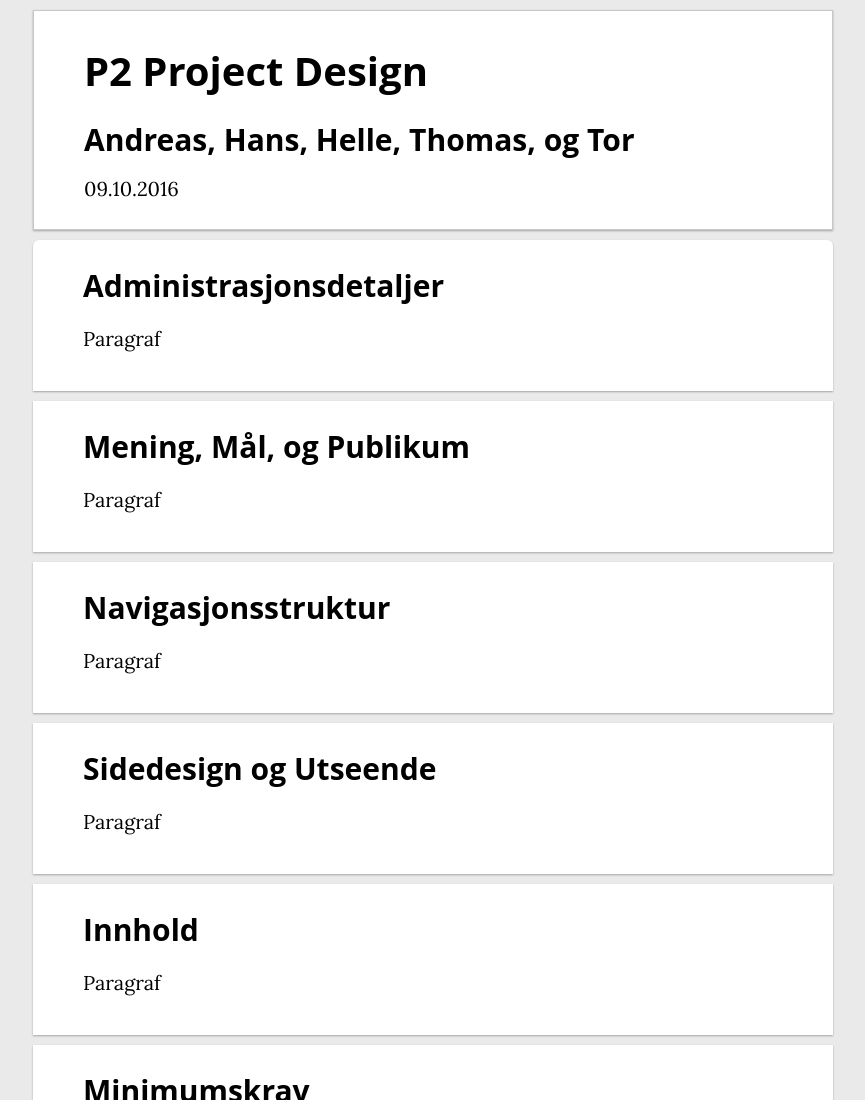
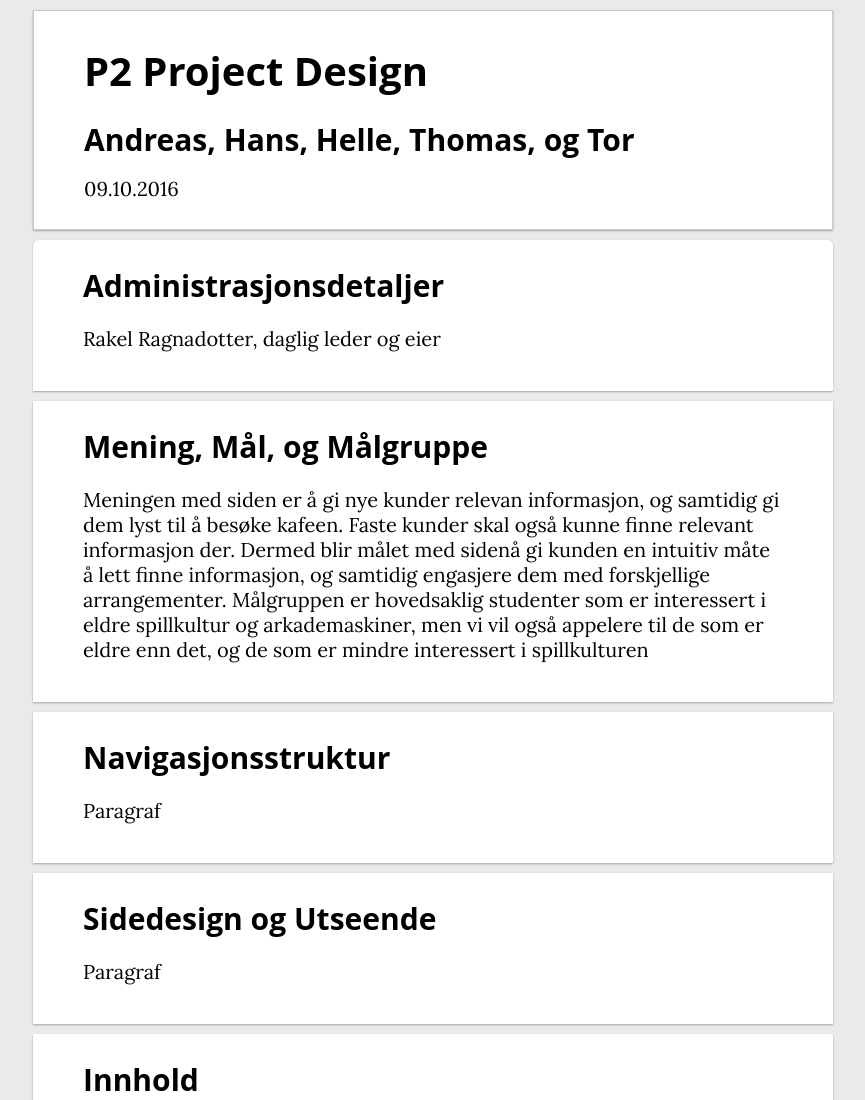
Before and after one commit to Artorp/WebTekGruppeProd, a plain HTML site: page P2_design/P2_design.html in a window 1280 px wide. Shown: the top 1100 px of the page, without its empty margins (207-1072 px from the left). Drawn offline with Linux system fonts and the light colour scheme.

Commit message:
admin og mål
La til admindetaljer og mål og mening

```diff
--- a/P2_design/P2_design.html
+++ b/P2_design/P2_design.html
@@ -22,11 +22,11 @@ Filename: P2_design.html
 		<main>
 			<section>
 				<h2>Administrasjonsdetaljer</h2>
-				<p>Paragraf</p>
+				<p>Rakel Ragnadotter, daglig leder og eier</p>
 			</section>
 			<section>
-				<h2>Mening, Mål, og Publikum</h2>
-				<p>Paragraf</p>
+				<h2>Mening, Mål, og Målgruppe</h2>
+				<p>Meningen med siden er å gi nye kunder relevan informasjon, og samtidig gi dem lyst til å besøke kafeen. Faste kunder skal også kunne finne relevant informasjon der. Dermed blir målet med sidenå gi kunden en intuitiv måte å lett finne informasjon, og samtidig engasjere dem med forskjellige arrangementer. Målgruppen er hovedsaklig studenter som er interessert i eldre spillkultur og arkademaskiner, men vi vil også appelere til de som er eldre enn det, og de som er mindre interessert i spillkulturen</p>
 			</section>
 			<section>
 				<h2>Navigasjonsstruktur</h2>
```
